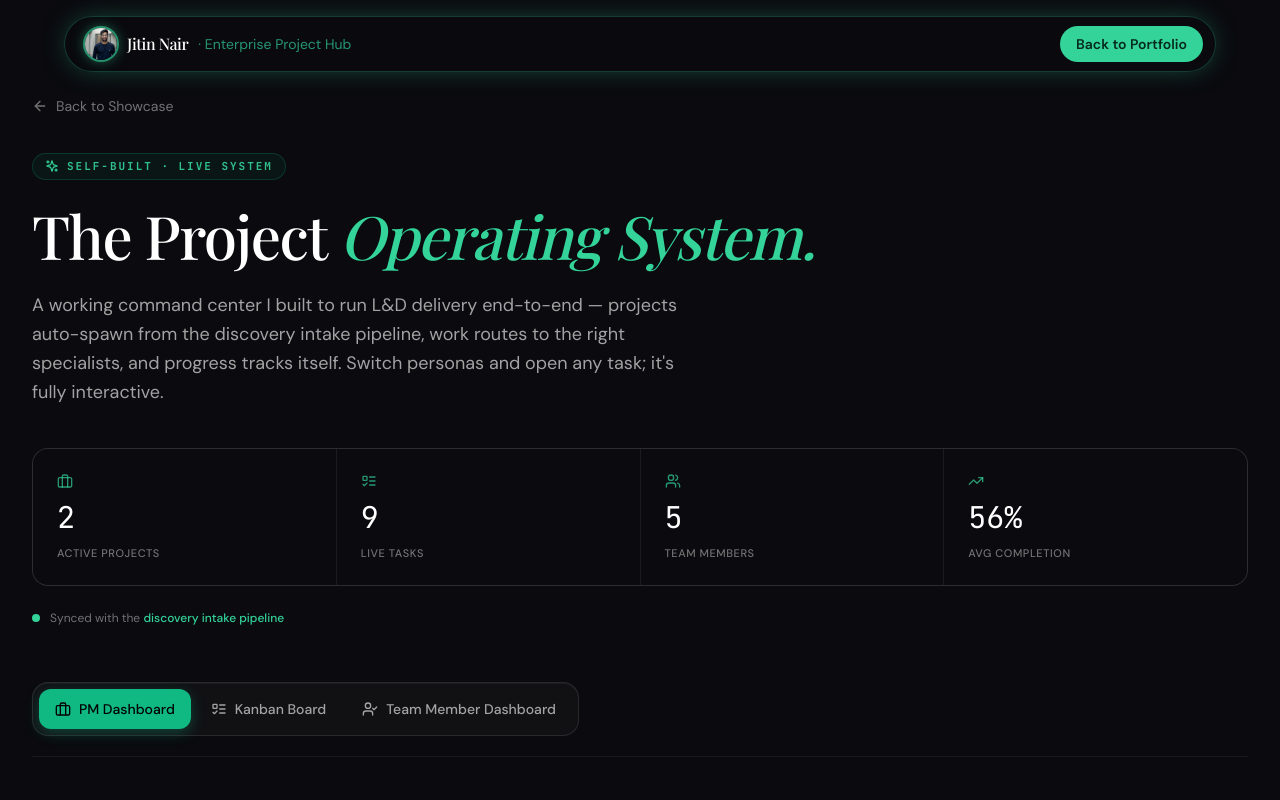
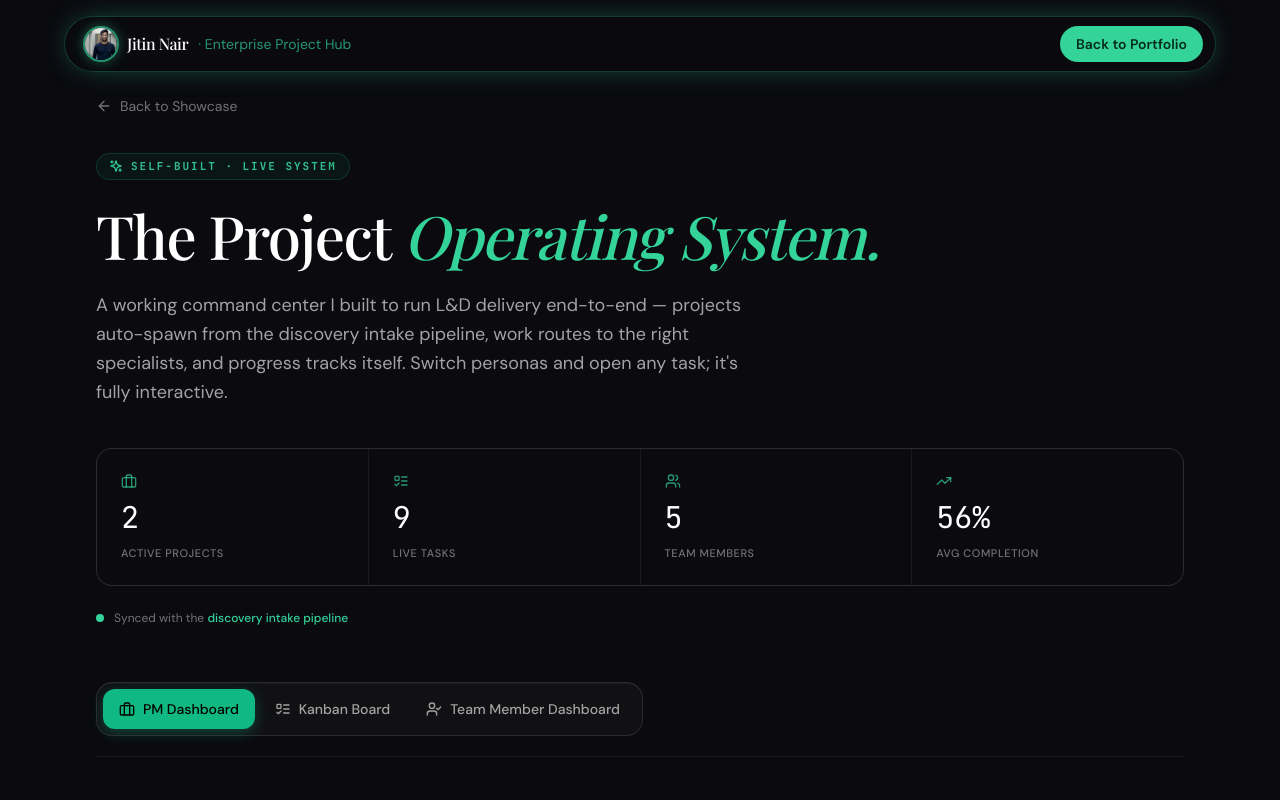
Before and after one commit to notjitin-1994/jitin-nair-portfolio, a Next.js app: page /showcase/project-management in a window 1280 px wide. Shown: the top 800 px of the page. Built offline with nearby package versions, Linux system fonts and the light colour scheme.

Commit message:
Standardize container width for Project Management showcase to match other pages

```diff
--- a/app/showcase/project-management/ProjectManagementClient.tsx
+++ b/app/showcase/project-management/ProjectManagementClient.tsx
@@ -1803,7 +1803,7 @@ export function ProjectManagementClient() {
         cta={{ label: "Back to Portfolio", href: "/" }}
       />
 
-      <div className="flex-1 pt-24 pb-24 px-4 sm:px-6 lg:px-8 max-w-[1400px] mx-auto w-full">
+      <div className="flex-1 pt-24 pb-24 px-4 sm:px-6 lg:px-8 max-w-6xl mx-auto w-full">
 
         {/* Back to Showcase */}
         <motion.div initial={{ opacity: 0, y: -8 }} animate={{ opacity: 1, y: 0 }} transition={{ duration: 0.4 }} className="mb-8">
```
